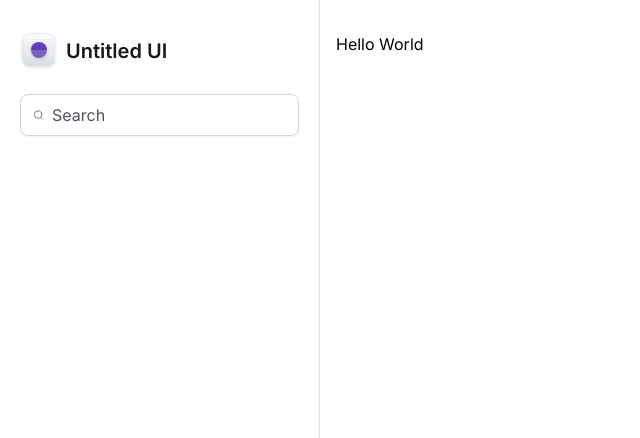
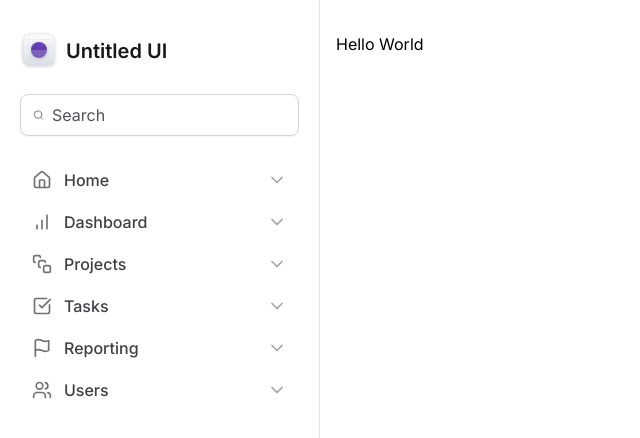
Before and after one commit to casbern/tailwind-next, a Next.js app: page / in a window 1280 px wide. Shown: the top 438 px of the page, without its empty margins (0-640 px from the left). Built offline with nearby package versions, Linux system fonts and the light colour scheme.

Commit message:
added navigation menu

```diff
--- /dev/null
+++ b/src/components/Sidebar/MainNavigation/NavItem.tsx
@@ -0,0 +1,22 @@
+import { ChevronDown } from 'lucide-react'
+import { ElementType } from 'react'
+
+export interface navItemProps {
+  title: string
+  icon: ElementType
+}
+
+export function NavItem({ title, icon: Icon }: navItemProps) {
+  return (
+    <a
+      href="#"
+      className="group flex items-center gap-3 rounded px-3 py-2 hover:bg-violet-50"
+    >
+      <Icon className="h-5 w-5 text-zinc-500" />
+      <span className="font-medium text-zinc-700 group-hover:text-violet-500">
+        {title}
+      </span>
+      <ChevronDown className="ml-auto h-5 w-5 text-zinc-400 group-hover:text-violet-300" />
+    </a>
+  )
+}
--- /dev/null
+++ b/src/components/Sidebar/MainNavigation/index.tsx
@@ -0,0 +1,22 @@
+import {
+  BarChart,
+  CheckSquare,
+  Flag,
+  Home,
+  SquareStack,
+  Users,
+} from 'lucide-react'
+import { NavItem } from './NavItem'
+
+export function MainNavigation() {
+  return (
+    <nav className="space-y-0.5">
+      <NavItem title="Home" icon={Home} />
+      <NavItem title="Dashboard" icon={BarChart} />
+      <NavItem title="Projects" icon={SquareStack} />
+      <NavItem title="Tasks" icon={CheckSquare} />
+      <NavItem title="Reporting" icon={Flag} />
+      <NavItem title="Users" icon={Users} />
+    </nav>
+  )
+}
--- a/src/components/Sidebar/index.tsx
+++ b/src/components/Sidebar/index.tsx
@@ -1,5 +1,6 @@
 import { Search } from 'lucide-react'
 import { Logo } from './Logo'
+import { MainNavigation } from './MainNavigation'
 
 export function Sidebar() {
   return (
@@ -14,6 +15,8 @@
           placeholder="Search"
         />
       </div>
+
+      <MainNavigation />
     </aside>
   )
 }
```
